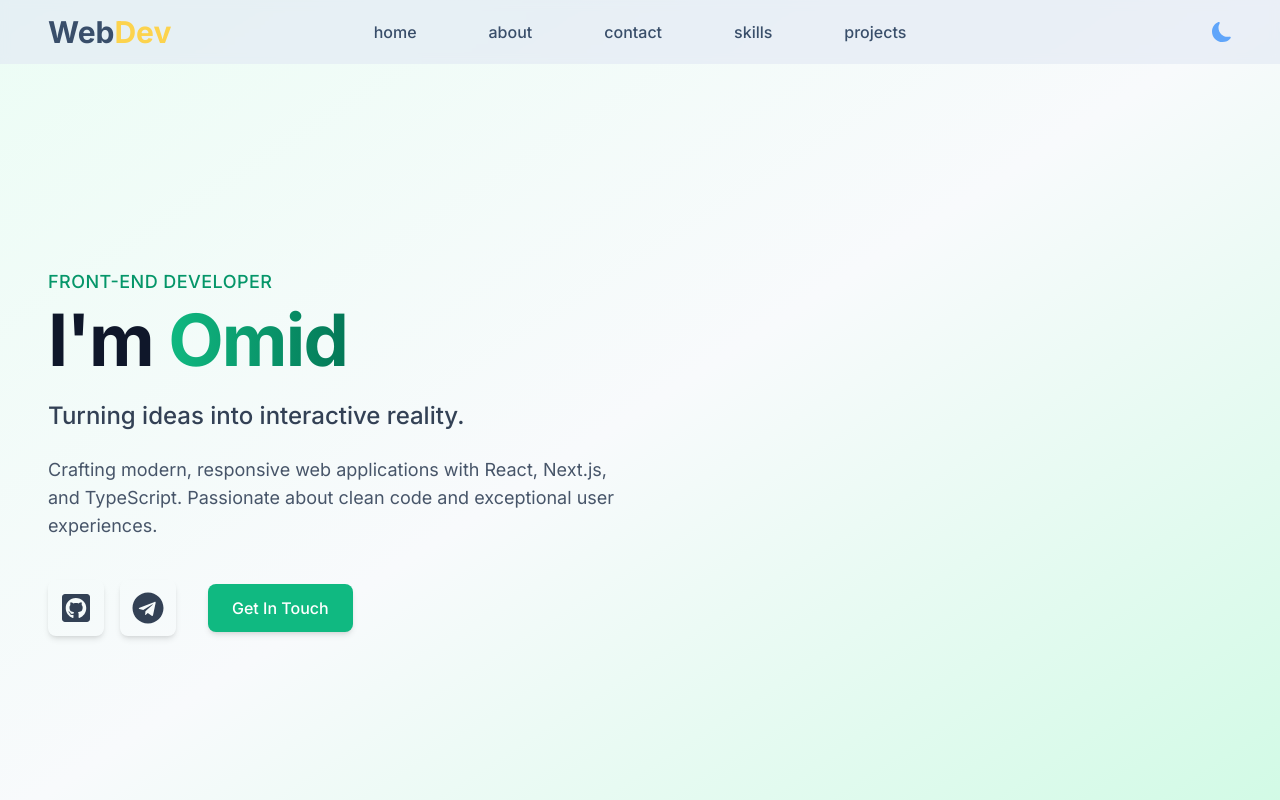
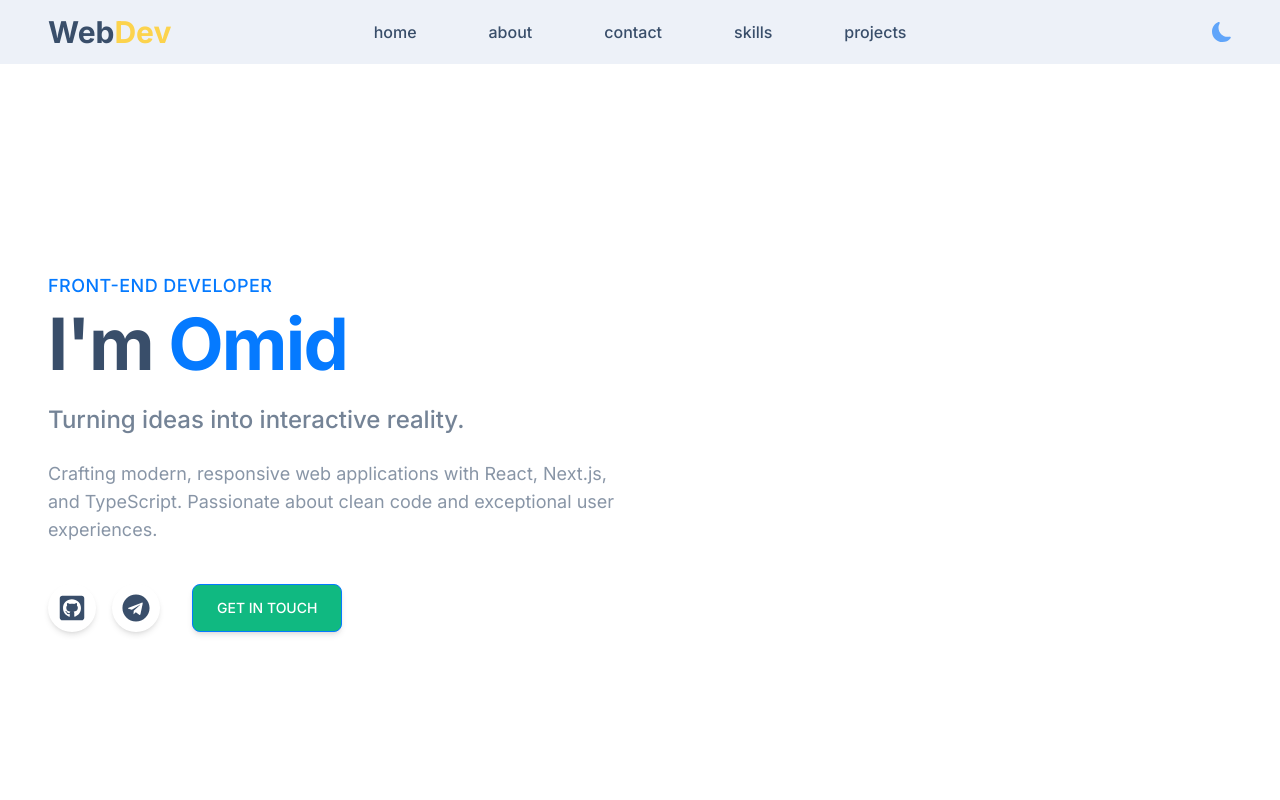
Before and after one commit to omidsdgi/my-portfolio, a Next.js app: page / in a window 1280 px wide. Shown: the top 800 px of the page. Built offline with nearby package versions, Linux system fonts and the light colour scheme.

Commit message:
feat(hero): refactor Hero section with DaisyUI theme-aware colors

```diff
--- a/src/components/Hero.tsx
+++ b/src/components/Hero.tsx
@@ -2,34 +2,30 @@ import { FaGithubSquare, FaTelegram } from "react-icons/fa";
 import Link from "next/link";
 import Image from "next/image";
 
-const Hero = () => {
+ const Hero = () => {
     return (
         <section
             id="home"
-            className="min-h-screen flex items-center pt-20 bg-gradient-to-br
-                 from-emerald-50 via-slate-50 to-emerald-100
-                 dark:from-slate-900 dark:via-slate-800 dark:to-slate-900
-                 transition-colors duration-300"
+            className="min-h-screen flex items-center pt-20 bg-base-100 transition-colors duration-500"
         >
             <div className="align-element w-full">
                 <div className="grid md:grid-cols-2 items-center gap-12 py-20">
                     {/* ==================== TEXT CONTENT ==================== */}
                     <article className="space-y-6 animate-fadeIn">
                         <header className="space-y-2">
-                            <p className="text-emerald-600 dark:text-emerald-400 font-medium tracking-wide uppercase text-lg">
+                            <p className="text-primary font-medium tracking-wide uppercase text-lg">
                                 Front-End Developer
                             </p>
-                            <h1 className="text-5xl md:text-6xl lg:text-7xl font-bold font-display tracking-tight">
-                                <span className="text-slate-900 dark:text-slate-50">I&apos;m </span>
-                                <span className="gradient-text">Omid</span>
+                            <h1 className="text-5xl md:text-6xl lg:text-7xl font-bold font-display tracking-tight text-base-content">
+                                I&apos;m <span className="text-primary">Omid</span>
                             </h1>
                         </header>
 
-                        <p className="text-xl md:text-2xl text-slate-700 dark:text-slate-300 font-medium">
+                        <p className="text-xl md:text-2xl text-base-content/70 font-medium">
                             Turning ideas into interactive reality.
                         </p>
 
-                        <p className="text-base md:text-lg text-slate-600 dark:text-slate-400 leading-relaxed max-w-xl">
+                        <p className="text-base md:text-lg text-base-content/60 leading-relaxed max-w-xl">
                             Crafting modern, responsive web applications with React, Next.js, and TypeScript.
                             Passionate about clean code and exceptional user experiences.
                         </p>
@@ -42,15 +38,9 @@ const Hero = () => {
                                 target="_blank"
                                 rel="noopener noreferrer"
                                 aria-label="Visit GitHub profile"
-                                className="group relative p-3 rounded-lg bg-card dark:bg-slate-800
-                           shadow-md hover:shadow-xl transition-all duration-300
-                           hover:-translate-y-1"
+                                className="btn btn-ghost btn-circle shadow-md hover:shadow-xl hover:scale-105 transition-all"
                             >
-                                <FaGithubSquare
-                                    className="w-8 h-8 text-slate-700 dark:text-slate-300
-                             group-hover:text-emerald-600 dark:group-hover:text-emerald-400
-                             transition-colors"
-                                />
+                                <FaGithubSquare className="w-7 h-7 text-base-content hover:text-primary transition-colors" />
                             </Link>
 
                             {/* Telegram */}
@@ -59,22 +49,15 @@ const Hero = () => {
                                 target="_blank"
                                 rel="noopener noreferrer"
                                 aria-label="Contact via Telegram"
-                                className="group relative p-3 rounded-lg bg-card dark:bg-slate-800
-                           shadow-md hover:shadow-xl transition-all duration-300
-                           hover:-translate-y-1"
+                                className="btn btn-ghost btn-circle shadow-md hover:shadow-xl hover:scale-105 transition-all"
                             >
-                                <FaTelegram
-                                    className="w-8 h-8 text-slate-700 dark:text-slate-300
-                             group-hover:text-emerald-600 dark:group-hover:text-emerald-400
-                             transition-colors"
-                                />
+                                <FaTelegram className="w-7 h-7 text-base-content hover:text-primary transition-colors" />
                             </Link>
 
                             {/* Contact Button */}
                             <Link
                                 href="/#contact"
-                                className="ml-4 px-6 py-3 rounded-lg font-medium btn-primary
-                           shadow-md hover:shadow-xl hover:scale-105 active:scale-95"
+                                className="btn btn-primary ml-4 px-6 py-3 rounded-lg font-medium shadow-md hover:shadow-xl hover:scale-105 active:scale-95 transition-all"
                             >
                                 Get In Touch
                             </Link>
@@ -85,25 +68,17 @@ const Hero = () => {
                     <article className="hidden md:flex justify-center items-center animate-fadeIn">
                         <div className="relative group">
                             {/* Background Gradient Halo */}
-                            <div
-                                className="absolute inset-0 bg-gradient-to-br from-emerald-400 to-emerald-600
-                           rounded-t-full rounded-br-full blur-2xl opacity-20
-                           group-hover:opacity-30 transition-opacity duration-500"
-                            />
+                            <div className="absolute inset-0 bg-gradient-to-br from-primary to-secondary rounded-t-full rounded-br-full blur-2xl opacity-20 group-hover:opacity-30 transition-opacity duration-500" />
 
                             {/* Main Image Wrapper */}
-                            <div
-                                className="relative overflow-hidden rounded-t-full rounded-br-full
-                           ring-4 ring-white dark:ring-slate-500 shadow-2xl"
-                            >
+                            <div className="relative overflow-hidden rounded-t-full rounded-br-full ring-4 ring-base-100 shadow-2xl">
                                 <Image
                                     src="/images/Omid.png"
                                     alt="Omid Sadeghi - Front-End Developer"
                                     width={400}
                                     height={400}
                                     priority
-                                    className="object-cover w-full h-full transform group-hover:scale-110
-                             transition-transform duration-500"
+                                    className="object-cover w-full h-full transform group-hover:scale-110 transition-transform duration-500"
                                 />
                             </div>
                         </div>
@@ -114,4 +89,5 @@ const Hero = () => {
     );
 };
 
+
 export default Hero;
```
